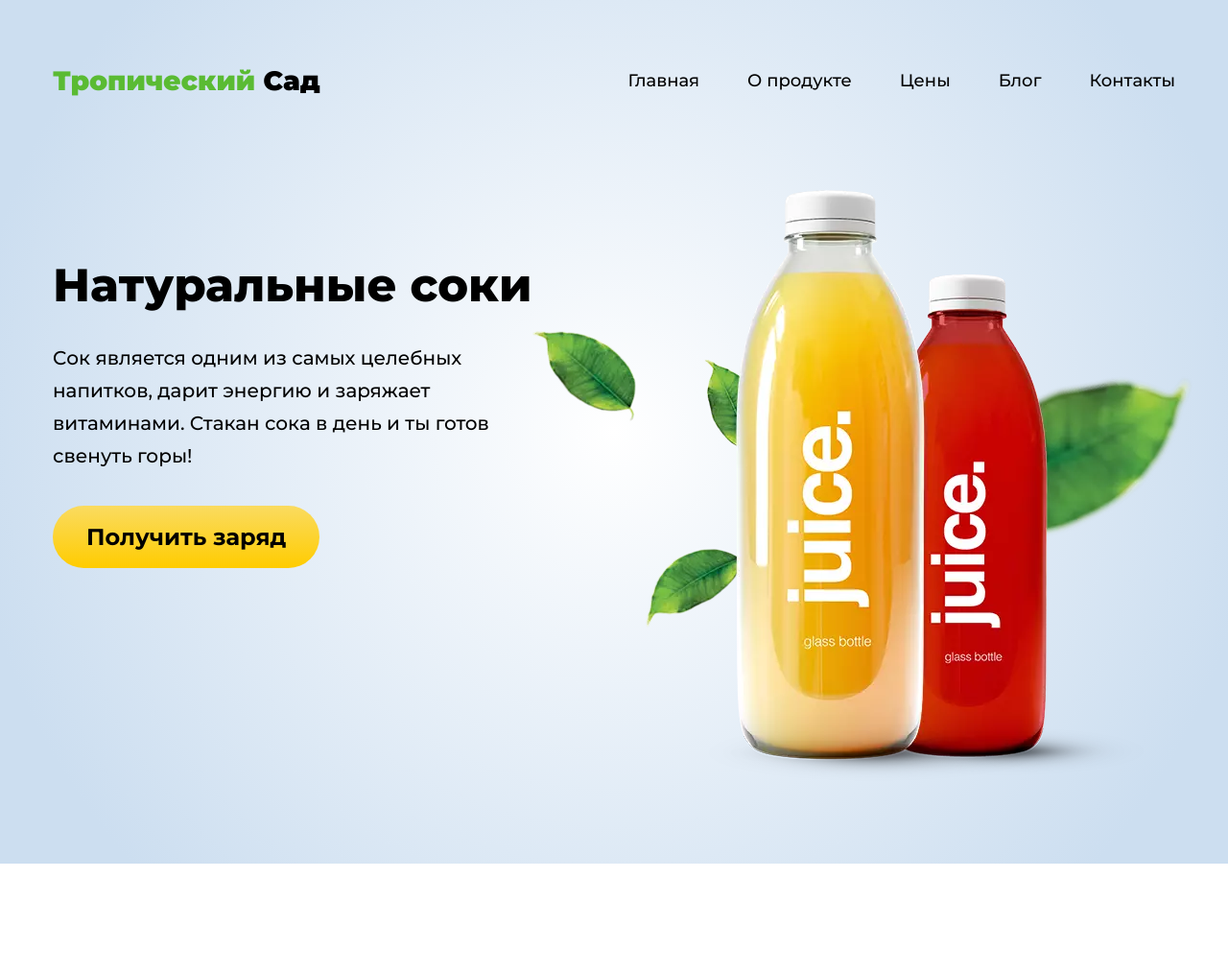
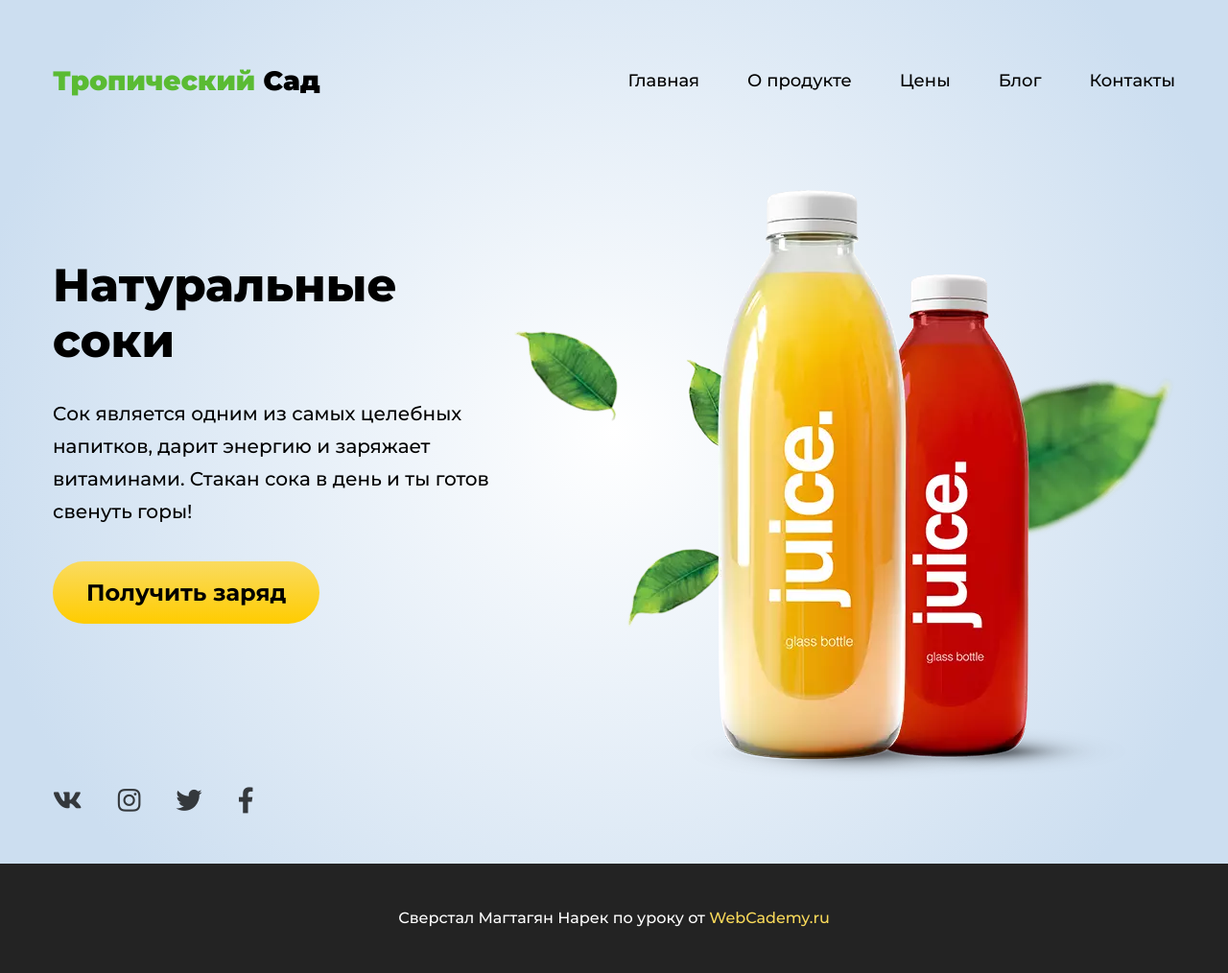
Before and after one commit to narekmagtaghyan/Tropical-Garden, a plain HTML site: page index.html in a window 1280 px wide. Shown: the whole page at 96% size. Before the commit the page ends 900 px from the top, so only its background shows below. Drawn offline with Linux system fonts and the light colour scheme.

Commit message:
Сделан подвал сайта и добавлены иконки соц.сетей

```diff
--- a/css/style.css
+++ b/css/style.css
@@ -113,6 +113,45 @@
     padding-right: 80px;
 }
 
-.header .header_content .header_photo {
-    width: 670px;
+.header .header_social .header_social-item {
+    font-size: 27px;
+    padding-right: 30px;
+    color: #34383c;
+    transition: 0.3s all;
+    text-decoration: none;
 }
+
+.header_social-item:hover {
+    transition: 0.2s all;
+    opacity: 0.8;
+}
+
+.header_social-item:last-child {
+    padding-right: 0;
+}
+
+.footer {
+    background-color: #232323;
+    width: 100%;
+    height: 114px;
+
+    display: flex;
+    justify-content: center;
+    align-items: center;
+}
+
+.footer .footer_text {
+    color: #fff;
+    line-height: 2;
+}
+
+.footer .footer_text a {
+    color: #fada5a;
+    transition: 0.2s all;
+    text-decoration: none;
+}
+
+.footer .footer_text a:hover {
+    opacity: 0.9;
+    transition: 0.3s all;
+}
--- a/index.html
+++ b/index.html
@@ -1,12 +1,16 @@
 <!DOCTYPE html>
 <html lang="en">
+
 <head>
     <meta charset="UTF-8">
     <meta name="viewport" content="width=device-width, initial-scale=1.0">
     <title>Tropical Garden</title>
+    <link rel="shortcut icon" href="img/icons/favicon.ico" />
     <link href="https://fonts.googleapis.com/css2?family=Montserrat:wght@500;700;800;900&display=swap" rel="stylesheet">
+    <link rel="stylesheet" href="https://cdnjs.cloudflare.com/ajax/libs/font-awesome/5.14.0/css/all.min.css">
     <link rel="stylesheet" href="css/style.css">
 </head>
+
 <body>
     <header class="header">
         <div class="container">
@@ -36,11 +40,9 @@
                     <h1 class="header_title">Натуральные соки</h1>
 
                     <div class="header_text">
-                        <p>
-                            Cок является одним из самых целебных напитков,
-                            дарит энергию и заряжает витаминами. Стакан сока
-                            в день и ты готов свенуть горы!
-                        </p>
+                        Cок является одним из самых целебных напитков,
+                        дарит энергию и заряжает витаминами. Стакан сока
+                        в день и ты готов свенуть горы!
                     </div>
 
                     <a href="#" class="header_btn">Получить заряд</a>
@@ -49,7 +51,29 @@
                     <img src="img/product.webp" alt="Juice">
                 </div>
             </div>
+
+            <div class="header_social">
+                <a class="header_social-item" href="#">
+                    <i class="fab fa-vk"></i>
+                </a>
+                <a class="header_social-item" href="#">
+                    <i class="fab fa-instagram"></i>
+                </a>
+                <a class="header_social-item" href="#">
+                    <i class="fab fa-twitter"></i>
+                </a>
+                <a class="header_social-item" href="#">
+                    <i class="fab fa-facebook-f"></i>
+                </a>
+            </div>
         </div>
     </header>
+
+    <footer class="footer">
+        <div class="footer_text">Сверстал Магтагян Нарек по уроку от
+            <a href="https://webcademy.ru">WebCademy.ru</a>
+        </div>
+    </footer>
 </body>
+
 </html>
```
Also changed, not shown: img/icons/favicon.ico (added).
